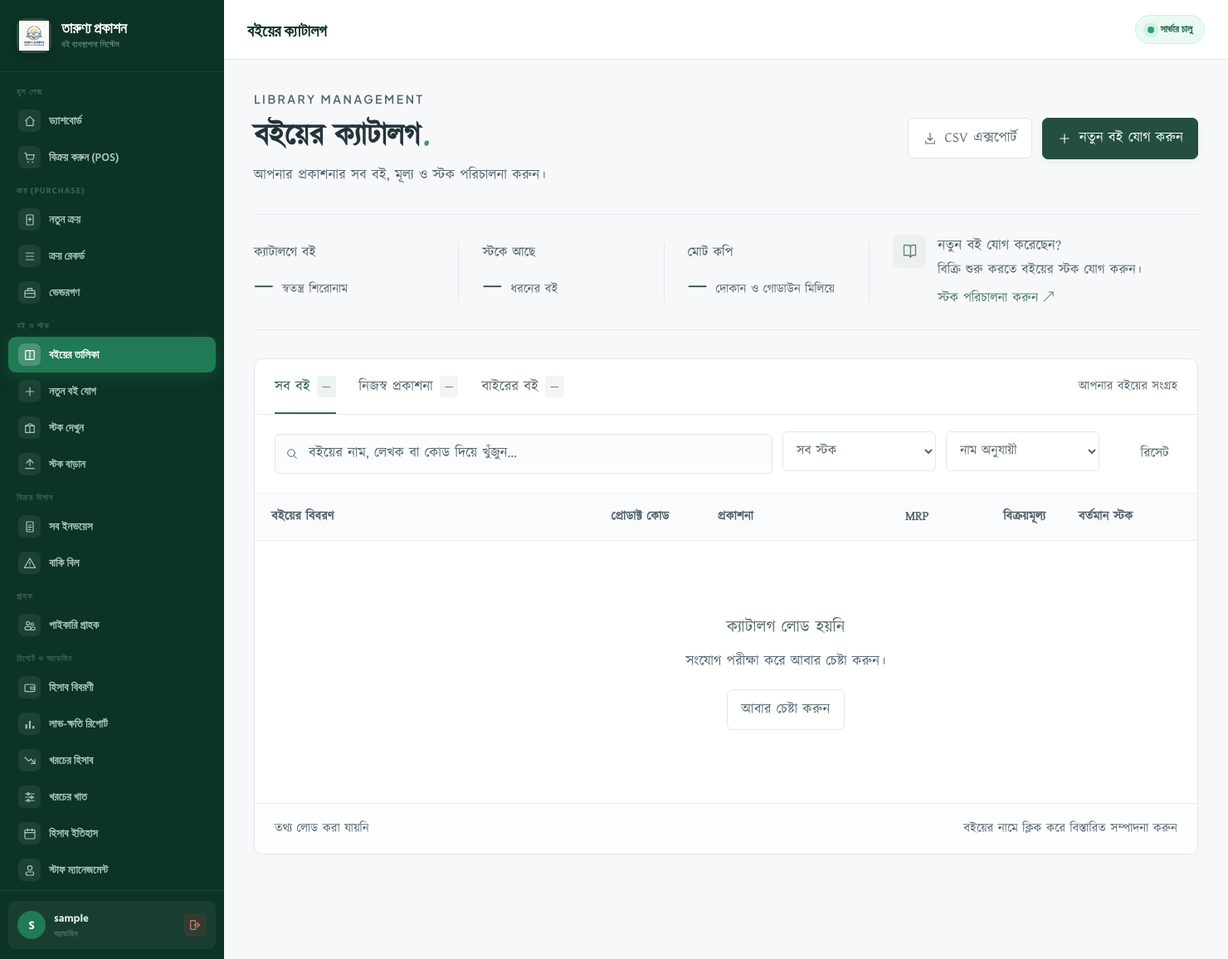
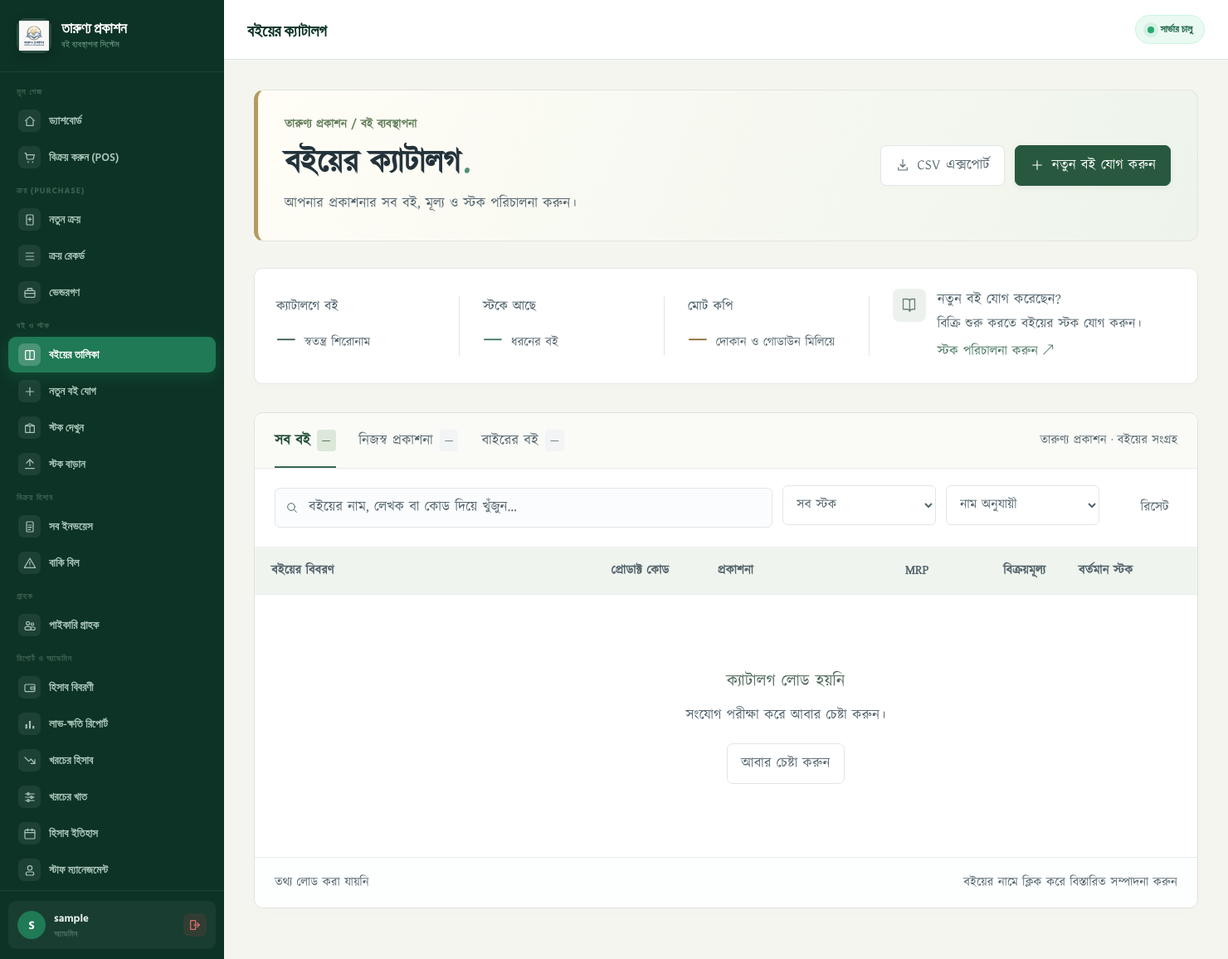
Before and after one commit to mwhzz/tarunno-prokashon-bookshop, a Django app: page /books/ in a window 1480 px wide. Shown: the whole page at 83% size. Run offline with Django 5.2, Linux system fonts and the light colour scheme; the visitor is signed in with stand-in values (Sample User, id 1); parts of the project's set-up code (start-up, migrations or seed data) failed here and were passed over.

Commit message:
Give book catalog a warm publishing identity while preserving readability

```diff
--- a/static/books-catalog.css
+++ b/static/books-catalog.css
@@ -6,14 +6,14 @@
   font-display:swap;
 }
 /* Catalog layout is independent of the shared table-header and pill button rules. */
-#content:has(.bc-page) { background:#f7f8fa; padding:36px; }
+#content:has(.bc-page) { background:#f5f5f0; padding:36px; }
 .bc-page { font-family:'Catalog Bangla',sans-serif; font-size:17px; line-height:1.6; --bc-ink:#202f36; --bc-muted:#869098; --bc-line:#e8ecef; --bc-green:#276451; max-width:1540px; margin:0 auto; color:var(--bc-ink); }
 .bc-page svg { width:18px; height:18px; fill:none; stroke:currentColor; stroke-width:1.5; stroke-linecap:round; stroke-linejoin:round; flex-shrink:0; }
 .bc-page button,.bc-page input,.bc-page select { font-family:inherit; }
 .bc-page :is(button,a,input,select):focus-visible { outline:3px solid #7cae9b; outline-offset:4px; }
-.bc-header { display:flex; align-items:center; justify-content:space-between; gap:28px; margin-bottom:32px; }
-.bc-eyebrow { font-family:'Plus Jakarta Sans',sans-serif; color:#53646d; font-size:14px; letter-spacing:.18em; font-weight:600; margin-bottom:10px; }
-.bc-header h1 { font-size:36px; font-weight:600; line-height:1.35; letter-spacing:-.6px; color:#24333b; margin:0; }
+.bc-header { padding:30px 32px; border:1px solid #e2e6d9; border-left:5px solid #b59b61; border-radius:12px; background:linear-gradient(110deg,#fffdf6,#eef4eb); display:flex; align-items:center; justify-content:space-between; gap:28px; margin-bottom:32px; }
+.bc-eyebrow { font-family:inherit; color:#65805d; font-size:14px; letter-spacing:0; font-weight:600; margin-bottom:10px; }
+.bc-header h1 { font-size:38px; font-weight:600; line-height:1.35; letter-spacing:-.6px; color:#24333b; margin:0; }
 .bc-heading-mark { color:#4a9275; margin-left:3px; }
 .bc-header p { font-size:17px; color:#53646d; margin-top:8px; line-height:1.7; }
 .bc-header-actions { display:flex; align-items:center; gap:12px; flex-shrink:0; }
@@ -22,10 +22,10 @@
 .bc-button-secondary:hover { border-color:#bac9c1; background:#f8fbf9; }
 .bc-button-primary { background:#244f40; color:#fff; border-color:#244f40; box-shadow:0 3px 7px #244f4010; }
 .bc-button-primary:hover { background:#193c30; }
-.bc-overview { display:grid; grid-template-columns:1fr 1fr 1fr 1.6fr; align-items:center; margin-bottom:34px; padding:24px 0; border-top:1px solid #e3e8ea; border-bottom:1px solid #e3e8ea; }
+.bc-overview { background:#fff; border:1px solid #e2e6dd; border-radius:10px; box-shadow:0 3px 12px #23452d04; display:grid; grid-template-columns:1fr 1fr 1fr 1.6fr; align-items:center; margin-bottom:34px; padding:24px 0; border-top:1px solid #e3e8ea; border-bottom:1px solid #e3e8ea; }
 .bc-overview > div { padding:0 28px; border-right:1px solid #e0e6e8; }
-.bc-overview > div:first-child { padding-left:0; }
-.bc-overview > div:last-child { border:0; padding-right:0; }
+.bc-overview > div:first-child { padding-left:26px; }
+.bc-overview > div:last-child { border:0; padding-right:22px; }
 .bc-overview > div > span:not(.bc-note-icon) { display:block; color:#465a65; font-size:16px; margin-bottom:6px; }
 .bc-overview strong { font-size:31px; font-weight:500; color:#2e4148; line-height:1.3; font-variant-numeric:tabular-nums; }
 .bc-overview small { font-size:15px; color:#53646d; margin-left:10px; }
@@ -36,8 +36,8 @@
 .bc-overview-note small { display:block; margin:3px 0 7px; font-size:16px; }
 .bc-overview-note a { color:#4b7962; font-size:16px; }
 .bc-overview-note a:hover { text-decoration:underline; text-underline-offset:3px; }
-.bc-library { background:#fff; border:1px solid #e3e8eb; border-radius:11px; overflow:hidden; box-shadow:0 4px 18px #223b3003; }
-.bc-library-top { display:flex; align-items:center; justify-content:space-between; gap:20px; padding:0 24px; border-bottom:1px solid var(--bc-line); }
+.bc-library { background:#fff; border:1px solid #dce4dc; border-radius:11px; overflow:hidden; box-shadow:0 4px 18px #223b3003; }
+.bc-library-top { background:#fafbf7; display:flex; align-items:center; justify-content:space-between; gap:20px; padding:0 24px; border-bottom:1px solid var(--bc-line); }
 .bc-source-tabs { display:flex; gap:28px; align-items:stretch; }
 .bc-source-tabs button { display:flex; align-items:center; gap:8px; padding:20px 0 17px; border:0; border-bottom:2px solid transparent; background:none; color:#53646d; cursor:pointer; font-size:17px; font-weight:500; white-space:nowrap; }
 .bc-source-tabs button:hover { color:#365a47; }
@@ -57,7 +57,7 @@
 .bc-reset:hover { color:#325e46; }
 .bc-table-scroll { overflow-x:auto; scrollbar-width:thin; scrollbar-color:#d5ded9 #f7f9f8; }
 .bc-table { width:100%; min-width:1280px; table-layout:fixed; border-collapse:collapse; }
-.bc-table th { padding:16px 20px; color:#53646d; background:#fafbfc; font-size:15px; font-weight:600; letter-spacing:0; text-transform:none; border-top:1px solid #edf0f2; border-bottom:1px solid #e9edef; text-align:left; white-space:nowrap; }
+.bc-table th { padding:16px 20px; color:#53646d; background:#f0f4ee; font-size:15px; font-weight:600; letter-spacing:0; text-transform:none; border-top:1px solid #edf0f2; border-bottom:1px solid #e9edef; text-align:left; white-space:nowrap; }
 .bc-table th:nth-child(1) { width:32%; }
 .bc-table th:nth-child(2) { width:10%; }
 .bc-table th:nth-child(3) { width:13%; }
@@ -67,12 +67,12 @@
 .bc-table th:nth-child(7) { width:12%; }
 .bc-table td { padding:18px 20px; border-bottom:1px solid #eff2f4; font-size:17px; color:#334b57; vertical-align:middle; }
 .bc-table tbody tr:last-child td { border-bottom:0; }
-.bc-table tbody tr:hover td { background:#fafcfb; }
+.bc-table tbody tr:hover td { background:#f6f9f2; }
 .bc-table .bc-number { text-align:right; white-space:nowrap; font-variant-numeric:tabular-nums; }
 .bc-book-cell { display:flex; align-items:center; gap:16px; }
-.bc-cover { width:39px; height:54px; position:relative; display:grid; place-items:center; flex-shrink:0; border-radius:3px; background:#f0f2f1; color:#abb9ae; border:1px solid #e3e7e4; overflow:hidden; box-shadow:2px 2px 0 #e8ece9; }
+.bc-cover { width:48px; height:66px; position:relative; display:grid; place-items:center; flex-shrink:0; border-radius:3px; background:#dce9df; color:#3b6751; border:1px solid #ccd9cc; overflow:hidden; box-shadow:2px 2px 0 #e8ece9; }
 .bc-cover::after { content:''; position:absolute; left:3px; top:0; bottom:0; width:1px; background:#cdd6cf66; pointer-events:none; }
-.bc-cover svg { width:19px; height:19px; stroke-width:1.2; }
+.bc-cover svg { width:23px; height:23px; stroke-width:1.2; }
 .bc-cover img { position:absolute; inset:0; width:100%; height:100%; object-fit:cover; }
 .bc-book-info { min-width:0; }
 .bc-book-info > a { display:block; font-size:20px; font-weight:600; color:#243b47; line-height:1.65; overflow-wrap:anywhere; }
@@ -108,6 +108,22 @@
 .bc-empty p { color:#53646d; font-size:17px; }
 .bc-empty .bc-button { margin-top:8px; }
 .bc-sr-only { position:absolute; width:1px; height:1px; padding:0; margin:-1px; overflow:hidden; clip:rect(0,0,0,0); white-space:nowrap; border:0; }
+/* Botanical greens and warm paper tones give the catalog a publishing identity. */
+.bc-overview > div:nth-child(1) strong { color:#2e5842; }
+.bc-overview > div:nth-child(2) strong { color:#377263; }
+.bc-overview > div:nth-child(3) strong { color:#86642d; }
+.bc-cover.bc-cover-1 { background:#f0e4cc; border-color:#e2d3b3; color:#8c6c39; }
+.bc-cover.bc-cover-2 { background:#e3e9f0; border-color:#d0dbe7; color:#526e8b; }
+.bc-cover.bc-cover-3 { background:#eddfe0; border-color:#dec8ca; color:#936368; }
+.bc-cover::before { content:''; position:absolute; top:10px; bottom:10px; left:9px; right:7px; border-top:1px solid currentColor; border-bottom:1px solid currentColor; opacity:.22; }
+.bc-source-tabs button.is-selected { color:#244e39; font-weight:600; }
+.bc-source-tabs button.is-selected span { background:#dce9da; color:#335c39; }
+.bc-table .bc-price { color:#285d40; font-weight:600; }
+.bc-stock.available .bc-stock-dot { box-shadow:0 0 0 3px #e8f2e9; background:#4f8d61; }
+.bc-edit { padding:7px 9px; border:1px solid #dce7dc; border-radius:5px; background:#f7faf5; }
+.bc-edit:hover { background:#e9f2e4; border-color:#b7ccb1; }
+.bc-button-primary { background:#28593e; border-color:#28593e; }
+
 @media (max-width:1250px) {
   #content:has(.bc-page) { padding:28px; }
   .bc-overview { grid-template-columns:repeat(3,1fr); }
@@ -117,7 +133,7 @@
   .bc-table th,.bc-table td { padding-left:15px; padding-right:15px; }
 }
 @media (max-width:800px) {
-  .bc-header { align-items:flex-start; flex-direction:column; gap:20px; }
+  .bc-header { align-items:flex-start; flex-direction:column; gap:20px; padding:24px; }
   .bc-header h1 { font-size:30px; }
   .bc-overview > div { padding:0 20px; }
   .bc-overview small { display:block; margin:5px 0 0; }
@@ -129,11 +145,12 @@
 }
 @media (max-width:520px) {
   #content:has(.bc-page) { padding:22px 16px; }
-  .bc-header { margin-bottom:24px; }
+  .bc-header { margin-bottom:24px; padding:20px 17px; }
   .bc-header-actions { width:100%; gap:9px; }
   .bc-header-actions .bc-button { flex:1; font-size:16px; padding:10px; }
   .bc-overview { margin-bottom:24px; padding:20px 0; }
   .bc-overview > div { padding:0 13px; }
+  .bc-overview > div:first-child { padding-left:15px; }
   .bc-overview strong { font-size:25px; }
   .bc-overview > div > span:not(.bc-note-icon) { font-size:15px; }
   .bc-overview small { font-size:13px; }
--- a/templates/books.html
+++ b/templates/books.html
@@ -2,13 +2,13 @@
 {% load static %}
 {% block page_title %}বইয়ের ক্যাটালগ{% endblock %}
 {% block extra_css %}
-<link rel="stylesheet" href="{% static 'books-catalog.css' %}?v=2">
+<link rel="stylesheet" href="{% static 'books-catalog.css' %}?v=3">
 {% endblock %}
 {% block content %}
 <div class="bc-page">
   <header class="bc-header">
     <div>
-      <div class="bc-eyebrow">LIBRARY MANAGEMENT</div>
+      <div class="bc-eyebrow">তারুণ্য প্রকাশন / বই ব্যবস্থাপনা</div>
       <h1>বইয়ের ক্যাটালগ<span class="bc-heading-mark" aria-hidden="true">.</span></h1>
       <p>আপনার প্রকাশনার সব বই, মূল্য ও স্টক পরিচালনা করুন।</p>
     </div>
@@ -32,7 +32,7 @@
         <button type="button" data-source="own" aria-pressed="false" onclick="setBookSource('own')">নিজস্ব প্রকাশনা <span id="bc-tab-own">—</span></button>
         <button type="button" data-source="external" aria-pressed="false" onclick="setBookSource('external')">বাইরের বই <span id="bc-tab-external">—</span></button>
       </div>
-      <span class="bc-library-caption">আপনার বইয়ের সংগ্রহ</span>
+      <span class="bc-library-caption">তারুণ্য প্রকাশন · বইয়ের সংগ্রহ</span>
     </div>
     <div class="bc-toolbar">
       <div class="bc-search-wrap">
@@ -138,7 +138,7 @@ function bookRowHtml(b) {
   const image = b.image ? safeBookImage(b.image) : '';
   const stockClass = stock <= 0 ? 'none' : stock <= 5 ? 'low' : 'available';
   return `<tr>
-    <td><div class="bc-book-cell"><a class="bc-cover" href="/books/edit/${b.id}/" tabindex="-1" aria-hidden="true">${bookIcon('book')}${image ? `<img src="${bookEscape(image)}" alt="" loading="lazy" onerror="this.remove()">` : ''}</a><div class="bc-book-info"><a href="/books/edit/${b.id}/">${bookEscape(b.title)}</a><span>${bookEscape(b.author || 'লেখক দেওয়া হয়নি')}</span></div></div></td>
+    <td><div class="bc-book-cell"><a class="bc-cover bc-cover-${b.id % 4}" href="/books/edit/${b.id}/" tabindex="-1" aria-hidden="true">${bookIcon('book')}${image ? `<img src="${bookEscape(image)}" alt="" loading="lazy" onerror="this.remove()">` : ''}</a><div class="bc-book-info"><a href="/books/edit/${b.id}/">${bookEscape(b.title)}</a><span>${bookEscape(b.author || 'লেখক দেওয়া হয়নি')}</span></div></div></td>
     <td><span class="bc-code">${bookEscape(b.product_code || '—')}</span></td>
     <td><span class="bc-publisher"><span class="bc-publisher-dot ${b.source === 'external' ? 'external' : ''}"></span>${b.source === 'external' ? 'বাইরের বই' : 'নিজস্ব প্রকাশনা'}</span></td>
     <td class="bc-number bc-mrp">৳${num(b.mrp)}</td>
```
